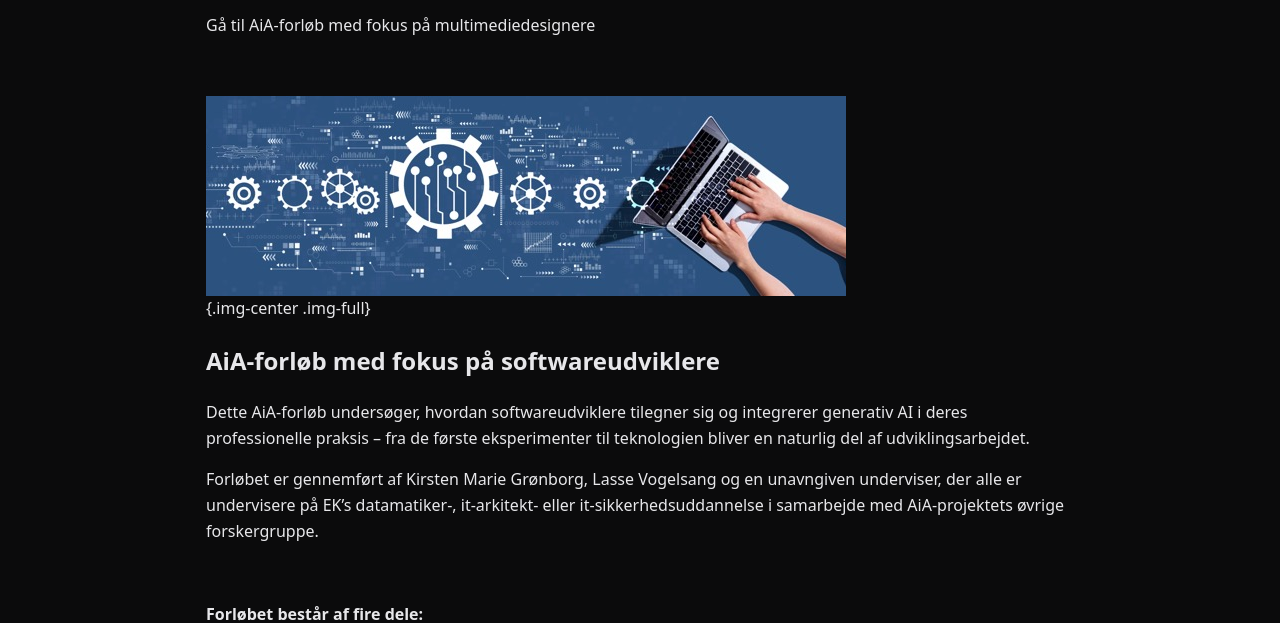
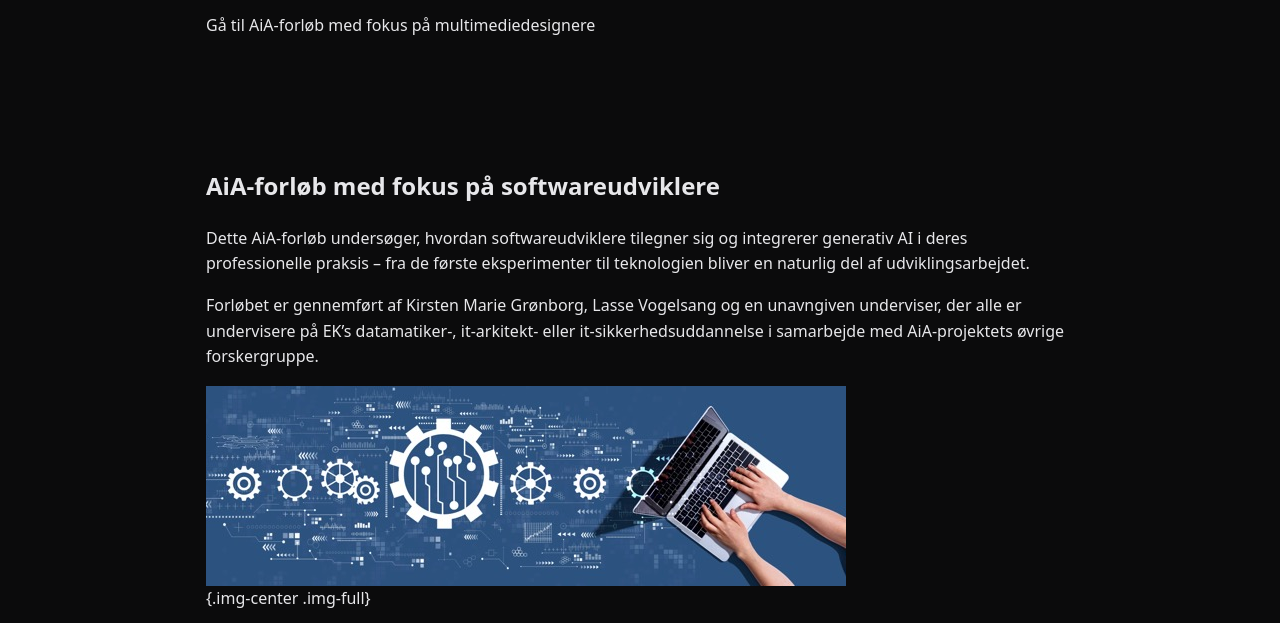
Before and after one commit to keamarg/AiA, an Eleventy site: page src/aia-forlob/igangvaerende.md in a window 1280 px wide. Shown: the part 191-814 px from the top of the page. Built offline with nearby package versions, Linux system fonts and the light colour scheme; Eleventy itself is replaced by a stand-in of ours; files that its build step writes are made by us from their sources; what markdown-it-attrs would draw is missing.

Commit message:
Update AiA Forløb “igangvaerende” - Martin Gundtoft <marg@ek.dk> via DecapBridge

```diff
--- a/src/aia-forlob/igangvaerende.md
+++ b/src/aia-forlob/igangvaerende.md
@@ -15,13 +15,10 @@ blocks:
       <br>
 
 
-      <a name="softwareudviklere">
+      <a name="softwareudviklere"></a>
 
 
-      ![](/assets/uploads/adobestock_357735250-medium.jpeg){.img-center .img-full}
-
-
-      </a>
+      <br><br>
 
 
       ## AiA-forløb med fokus på softwareudviklere
@@ -31,6 +28,9 @@ blocks:
 
 
       Forløbet er gennemført af Kirsten Marie Grønborg, Lasse Vogelsang og en unavngiven underviser, der alle er undervisere på EK’s datamatiker-, it-arkitekt- eller it-sikkerhedsuddannelse i samarbejde med AiA-projektets øvrige forskergruppe.
+
+
+      ![](/assets/uploads/adobestock_357735250-medium.jpeg){.img-center .img-full}
 
 
       <br>
@@ -84,13 +84,10 @@ blocks:
       Forløbet genererer data, der bidrager til AiA-projektets samlede forskning i, hvordan ansvarlige AI-kompetencer opstår i praksis. Forløbet udforsker og bidrager især til den “becoming”-tilgang, der beskriver, hvordan professionelle gradvist udvikler kompetencer gennem erfaring og social læring. Samtidig bidrager det til AiA-projektets videre udforskning af forstyrrelses- og refleksionsbaserede metoder til at udvikle kritisk og ansvarlig AI-anvendelse blandt fagprofessionelle.
 
 
-      <a name="multimediedesignere">
+      <a name="multimediedesignere"></a>
 
 
-      ![](/assets/uploads/adobestock_430319103-medium.jpeg){.img-center .img-medium}
-
-
-      </a>
+      <br><br>
 
 
       ## AiA-forløb med fokus på multimediedesignere
@@ -100,6 +97,9 @@ blocks:
 
 
       Forløbet er gennemført af Karsten Løgstrup, Heidi Topholt, Klaus Mandal Hansen og Birgitte Heide, der alle er undervisere på EK’s multimediedesignuddannelse i samarbejde med AiA-projektets øvrige forskergruppe.
+
+
+      ![](/assets/uploads/adobestock_331107732-medium.jpeg){.img-center .img-full}
 
 
       <br>
```
Also changed, not shown: src/assets/uploads/adobestock_331107732-medium.jpeg (added).
